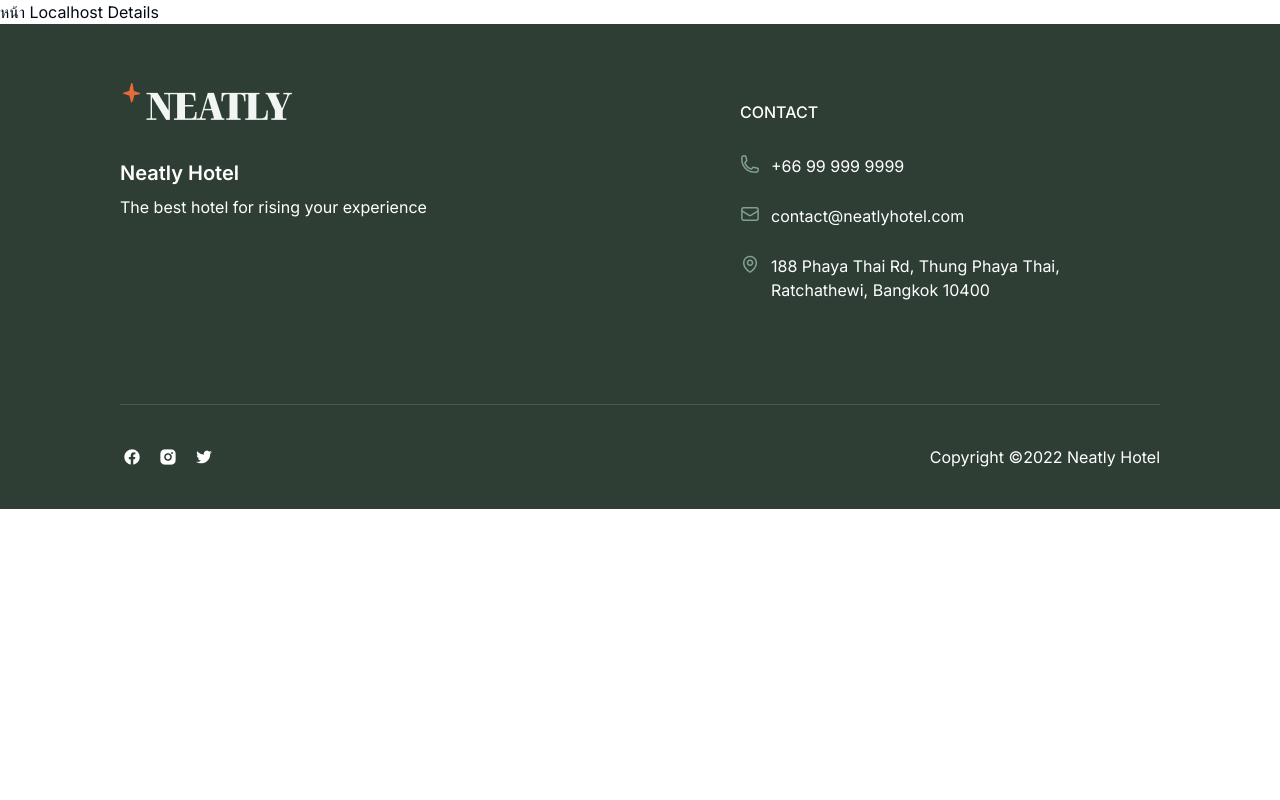
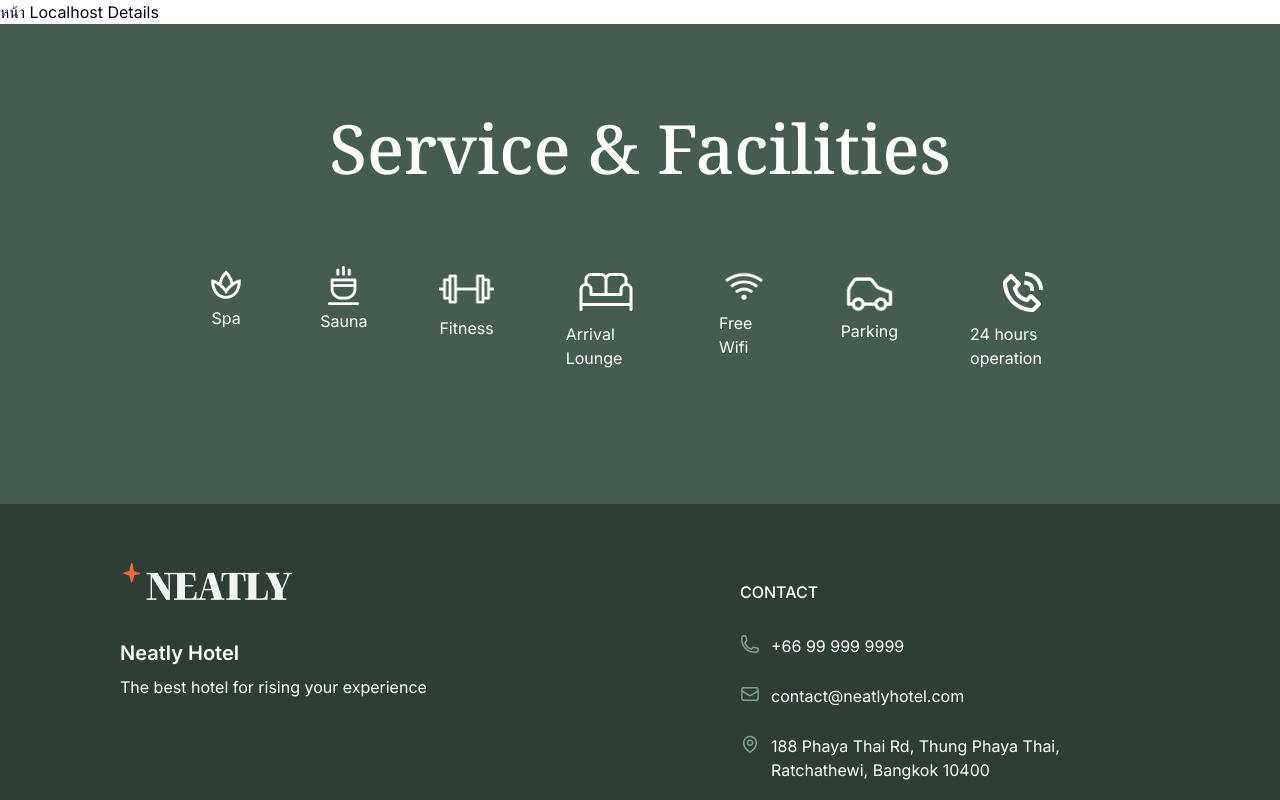
Before and after one commit to babymoonjunior/hotel-reservation, a Next.js app in the folder client/: page / in a window 1280 px wide. Shown: the top 800 px of the page. Built offline with nearby package versions, Linux system fonts and the light colour scheme.

Commit message:
Feat: Add Services.jsx component

```diff
--- a/client/src/app/(Users)/(Home)/page.js
+++ b/client/src/app/(Users)/(Home)/page.js
@@ -1,4 +1,5 @@
 import '@/app/globals.css'
+import Services from '../components/Services'
 
 export const metadata = {
   title: 'Home Page',
@@ -15,7 +16,7 @@ export default function Home() {
       {/* ใส่ Component3 <About /> ที่นี่ (Michael) */}
 
       {/* ใส่ Component4 <Services /> ที่นี่ (Wen) */}
-      {/* <Services /> */}
+      <Services />
 
       {/* ใส่ Component5 <Roomtypes /> ที่นี่ (Wen) */}
       {/* <Roomtypes /> */}
--- /dev/null
+++ b/client/src/app/(Users)/components/Services.jsx
@@ -0,0 +1,40 @@
+import Image from "next/image";
+import SpaIcon from "../../../../public/bx_spa.png";
+import SaunaIcon from "../../../../public/bx_suana.png";
+import FitnessIcon from "../../../../public/bx-fitness.png";
+import LoungeIcon from "../../../../public/bx-lounge.png";
+import WifiIcon from "../../../../public/bx_wifi.png";
+import ParkingIcon from "../../../../public/bx_parking.png";
+import OperationIcon from "../../../../public/bx_24operation.png";
+
+const serviceData = [
+  { imageSrc: SpaIcon, alt: "Spa", title: "Spa" },
+  { imageSrc: SaunaIcon, alt: "Sauna", title: "Sauna" },
+  { imageSrc: FitnessIcon, alt: "Fitness", title: "Fitness" },
+  { imageSrc: LoungeIcon, alt: "Arrival Lounge", title: "Arrival Lounge" },
+  { imageSrc: WifiIcon, alt: "Free Wifi", title: "Free Wifi" },
+  { imageSrc: ParkingIcon, alt: "Parking", title: "Parking" },
+  {
+    imageSrc: OperationIcon,
+    alt: "24 hours operation",
+    title: "24 hours operation",
+  },
+];
+
+export default function Services() {
+  return (
+    <section className="text-white bg-[#465C50] max-w-[1440px] w-full h-[480px] flex justify-center items-center px-[168px] pt-[101px] pb-[119px]">
+      <div className="service-container flex flex-col items-center">
+        <h1 className="font-mono text-[68px] font-medium leading-[125%] mb-9">Service & Facilities</h1>
+        <div className="icon-container flex flex-row font-sans">
+          {serviceData.map((service, index) => (
+            <div key={index} className="icon-with-title-wrapper m-9 flex flex-col items-center">
+              <Image src={service.imageSrc} alt={service.alt} />
+              <p className="icon-title">{service.title}</p>
+            </div>
+          ))}
+        </div>
+      </div>
+    </section>
+  );
+}
```
